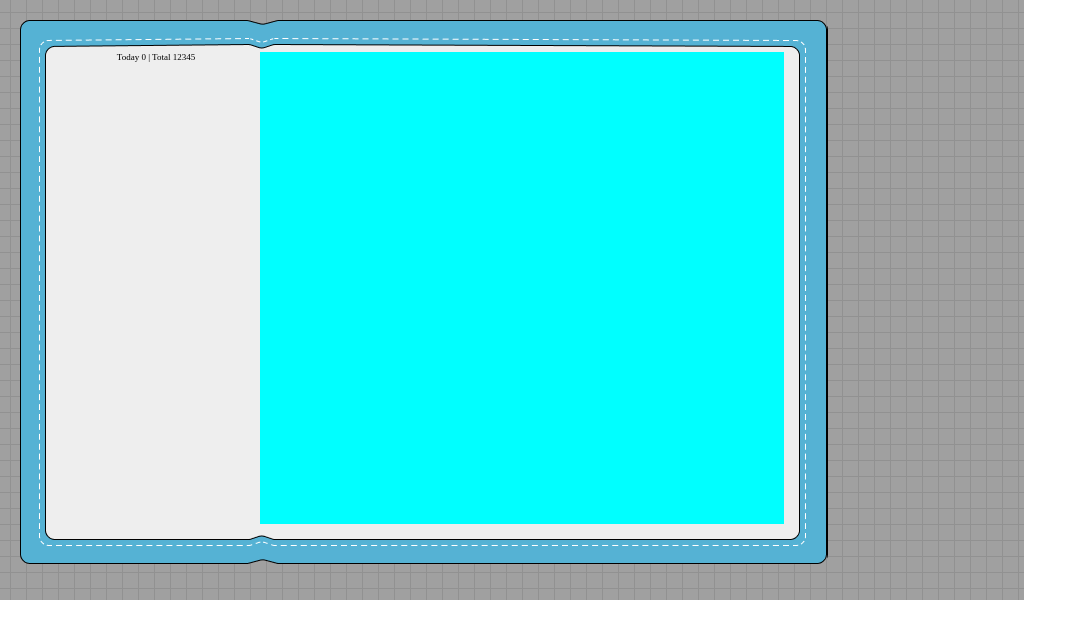
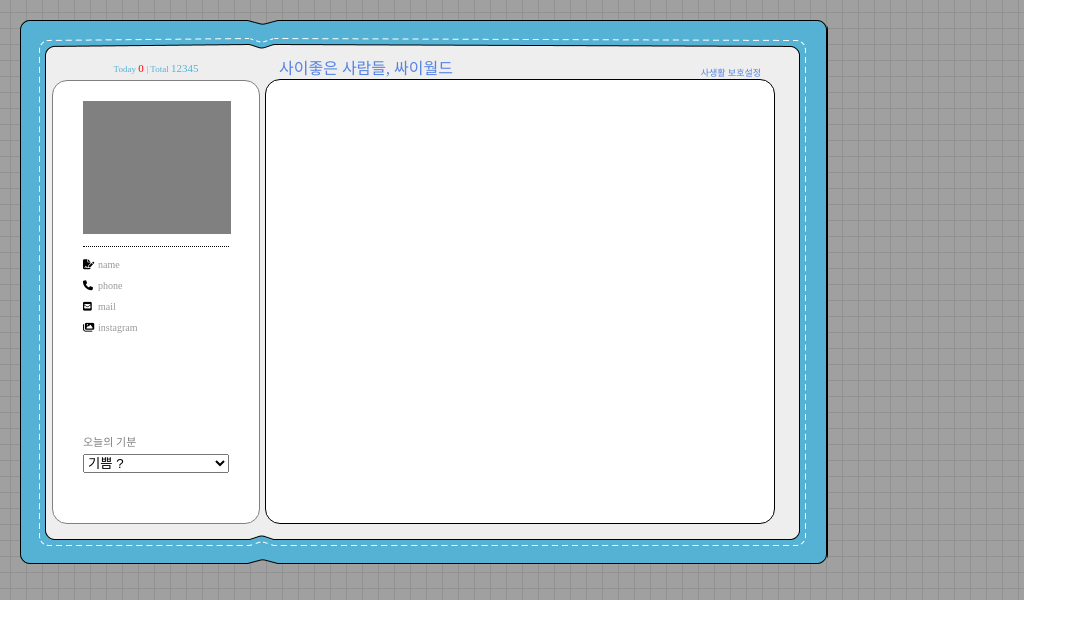
Before and after one commit to iqeq1945/CodeCamp, a plain HTML site: page cyworld/index.html in a window 1280 px wide. Shown: the whole page, without its empty margins (0-1087 px from the left). Drawn offline with Linux system fonts and the light colour scheme.

Commit message:
code camp 2일차

```diff
--- /dev/null
+++ b/cyworld/home.html
@@ -0,0 +1,13 @@
+<!DOCTYPE html>
+<html lang="ko">
+  <head>
+    <title>Home</title>
+    <link rel="stylesheet" href="./styles/home.css" />
+  </head>
+  <body>
+    <div class="wrapper">
+      <div class="wrapper__header"></div>
+      <div class="wrapper__body"></div>
+    </div>
+  </body>
+</html>
--- a/cyworld/index.html
+++ b/cyworld/index.html
@@ -1,8 +1,12 @@
 <!DOCTYPE html>
-<html lang="kko">
+<html lang="ko">
   <head>
     <title>홍길동의 미니홈피 :: 사이좋은 사람들, 싸이월드</title>
     <link rel="stylesheet" href="./styles/index.css" />
+    <script
+      src="https://kit.fontawesome.com/53d8152c53.js"
+      crossorigin="anonymous"
+    ></script>
   </head>
   <body>
     <div class="background">
@@ -12,9 +16,9 @@
             <div class="wrapper__left__header">
               <div class="today">
                 <span>Today </span>
-                <span>0 </span>
+                <span class="zero">0 </span>
                 <span>| Total </span>
-                <span>12345</span>
+                <span class="count">12345</span>
               </div>
             </div>
             <div class="wrapper__left__body">
@@ -22,12 +26,47 @@
                 <div class="left__body__header__gray"></div>
                 <div class="left__body__header__line"></div>
               </div>
-              <div class="left__body__profile"></div>
-              <div class="left__body__footer"></div>
+              <div class="left__body__profile">
+                <div class="profile__detail">
+                  <i class="fas fa-file-signature"></i>
+                  name
+                </div>
+                <div class="profile__detail">
+                  <i class="fas fa-phone"></i>
+                  phone
+                </div>
+                <div class="profile__detail">
+                  <i class="fas fa-envelope-square"></i>
+                  mail
+                </div>
+                <div class="profile__detail">
+                  <i class="fas fa-images"></i>
+                  instagram
+                </div>
+              </div>
+              <div class="left__body__footer">
+                <div class="wrapper__feel">
+                  <div class="feel__title">오늘의 기분</div>
+                  <select class="feel__select">
+                    <option>기쁨 ?</option>
+                    <option>슬픔 ?</option>
+                    <option>화남 ?</option>
+                    <option>분노 ?</option>
+                  </select>
+                </div>
+              </div>
             </div>
           </div>
 
-          <div class="wrapper__right"></div>
+          <div class="wrapper__right">
+            <div class="wrapper__right__header">
+              <div class="right__header__title">사이좋은 사람들, 싸이월드</div>
+              <div class="right__header__setting">사생활 보호설정</div>
+            </div>
+            <div class="wrapper__right__body">
+              <iframe src="./home.html"> </iframe>
+            </div>
+          </div>
         </div>
       </div>
     </div>
--- /dev/null
+++ b/cyworld/styles/home.css
@@ -0,0 +1,28 @@
+* {
+  box-sizing: border-box;
+  margin: 0px;
+}
+
+html,
+body {
+  width: 100%;
+  height: 100%;
+}
+.wrapper {
+  width: 100%;
+  height: 100%;
+  padding: 20px;
+  display: flex;
+  flex-direction: column;
+  justify-content: space-between;
+}
+
+.wrapper__header {
+  width: 100%;
+  height: 48px;
+}
+
+.wrapper__body {
+  width: 100%;
+  height: 270px;
+}
--- a/cyworld/styles/index.css
+++ b/cyworld/styles/index.css
@@ -36,16 +36,125 @@
   justify-content: center;
 }
 .today {
+  color: #55b2d4;
+  padding-top: 10px;
   font-size: 9px;
+}
+
+.zero {
+  color: red;
+  font-size: 11px;
+}
+
+.count {
+  font-size: 11px;
 }
 
 .wrapper__left__body {
   width: 100%;
   height: 100%;
+  border: 1px solid gray;
+  border-radius: 15px;
+  background-color: white;
+  display: flex;
+  flex-direction: column;
+  align-items: center;
+  padding: 20px 30px;
+}
+.left__body__header {
+  width: 100%;
+  display: flex;
+  flex-direction: column;
 }
 
+.left__body__header__gray {
+  width: 148px;
+  height: 133px;
+  background-color: gray;
+}
+
+.left__body__header__line {
+  border-top: 1px dotted black;
+  margin: 12px 0px;
+}
+
+.left__body__profile {
+  width: 100%;
+  height: 100%;
+  display: flex;
+  flex-direction: column;
+  justify-content: flex-start;
+}
+
+.profile__detail {
+  color: #999999;
+  font-size: 10px;
+  margin-bottom: 10px;
+  display: flex;
+  flex-direction: row;
+}
+.fas {
+  color: black;
+  margin-right: 10px;
+  width: 5px;
+  height: 5px;
+}
+
+.left__body__footer {
+  width: 100%;
+  margin-bottom: 30px;
+}
+
+.wrapper__feel {
+  display: flex;
+  flex-direction: column;
+  justify-content: center;
+  width: 100%;
+}
+
+.feel__title {
+  font-size: 11px;
+  margin-bottom: 5px;
+  color: gray;
+}
 .wrapper__right {
   width: 524px;
   height: 472px;
-  background-color: aqua;
+  display: flex;
+  flex-direction: column;
+  justify-content: flex-end;
+  padding-left: 5px;
 }
+
+.wrapper__right__header {
+  width: 510px;
+  display: flex;
+  flex-direction: row;
+  justify-content: space-between;
+  align-items: flex-end;
+  padding: 0px 14px;
+}
+
+.right__header__title,
+.right__header__setting {
+  color: #5582e4;
+  font-size: 9px;
+}
+
+.right__header__title {
+  font-size: 16px;
+}
+
+.wrapper__right__body {
+  width: 510px;
+  height: 445px;
+  border: 1px solid black;
+  border-radius: 15px;
+  background-color: white;
+}
+
+iframe {
+  width: 100%;
+  height: 100%;
+  border: none;
+}
```
